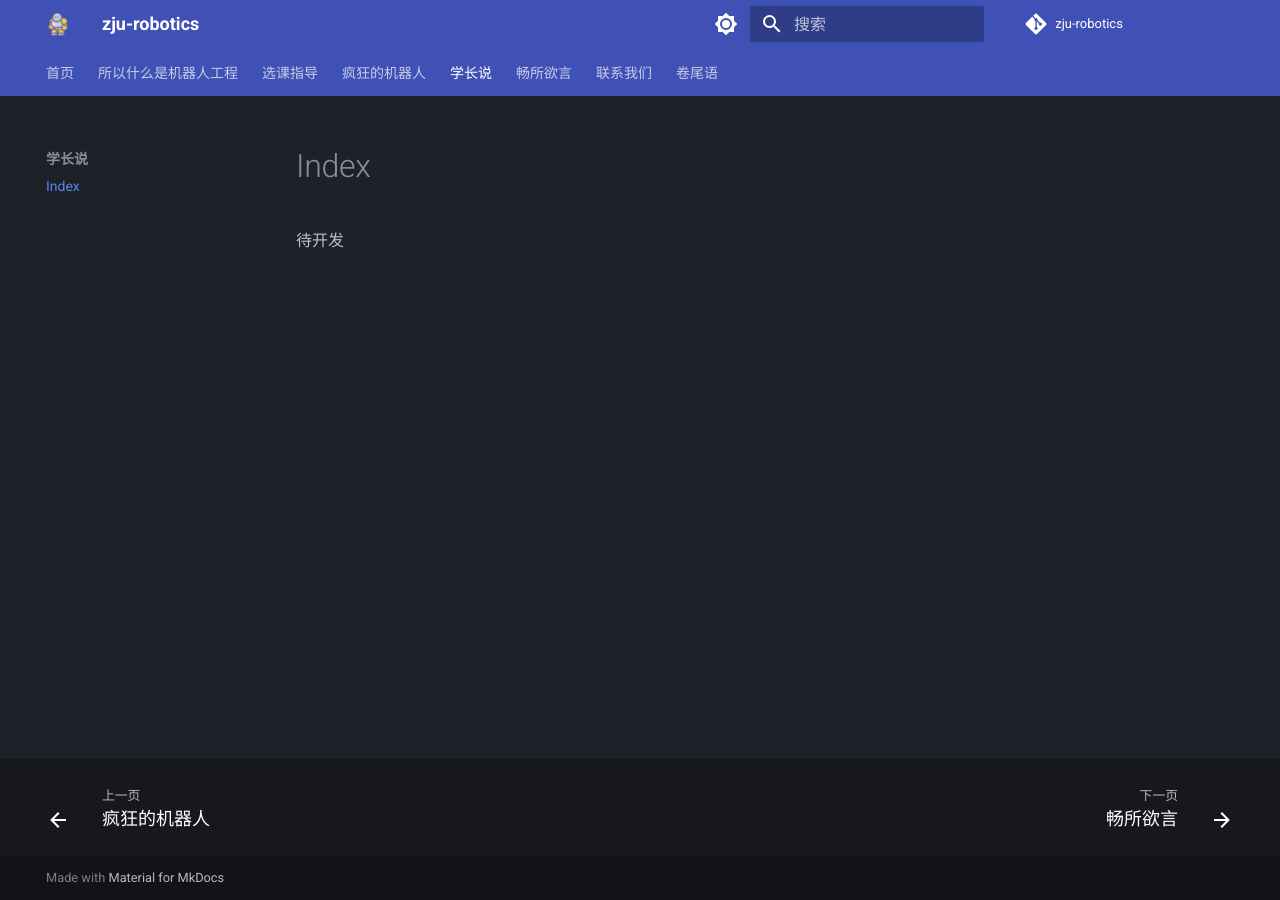
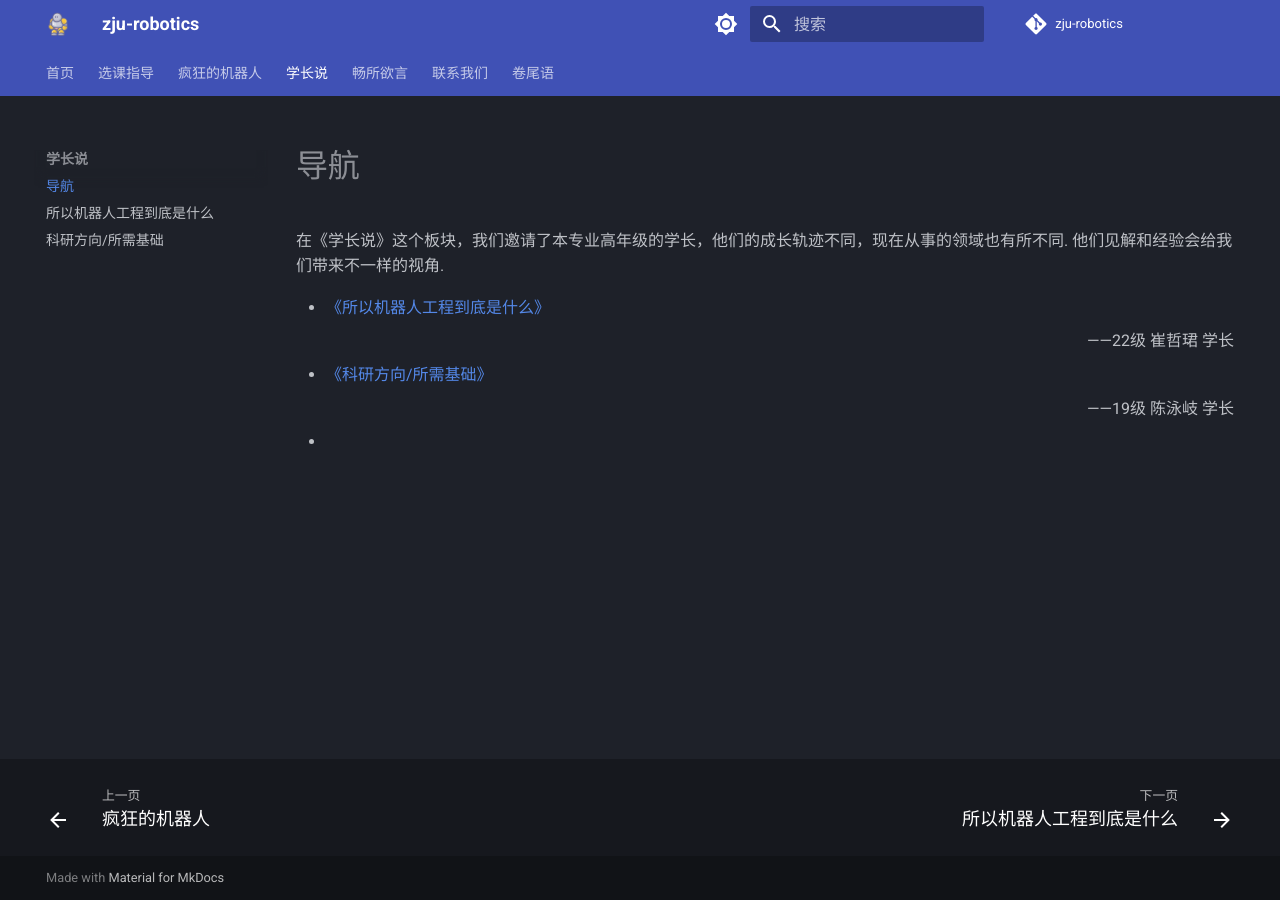
Before and after one commit to bclz19/zju-robotics, an MkDocs documentation site: the page built from docs/senior_speech/index.md, in a window 1280 px wide. Built offline with MkDocs 1.6.1 and Material for MkDocs 9.7.7, drawn with Linux system fonts in a browser that asks for light colours; comment, search, counter and statistics services are not loaded.

```diff
--- a/docs/senior_speech/index.md
+++ b/docs/senior_speech/index.md
@@ -1 +1,7 @@
-待开发
+# 导航
+
+在《学长说》这个板块，我们邀请了本专业高年级的学长，他们的成长轨迹不同，现在从事的领域也有所不同. 他们见解和经验会给我们带来不一样的视角.
+
+* [《所以机器人工程到底是什么》](whats_robotics.md) <p align="right"> ——22级 崔哲珺 学长 </p>
+* [《科研方向/所需基础》](research_guidance.md)      <p align="right"> ——19级 陈泳岐 学长 </p>
+*
--- a/mkdocs.yml
+++ b/mkdocs.yml
@@ -90,8 +90,8 @@ nav:
   - 首页:
     - 热烈欢迎24级新同学: index.md
     - 一点严肃的事情: seriousthing.md
-  - 所以什么是机器人工程:
-    - 所以什么是机器人工程: about_robotics.md
+  # - 所以什么是机器人工程:
+  #   - 所以什么是机器人工程: about_robotics.md
   - 选课指导:
     - select_course/index.md
     - 培养方案: select_course/Academic_Program/Academic_Program.md
@@ -136,10 +136,18 @@ nav:
       - 电路与模拟电子技术: select_course/political/mao_thought.md
       - 电路与模拟电子技术实验: select_course/political/xi_thought.md
       - 概率论与数理统计: select_course/political/situation_policy2.md
+
+    - 短学期课程:
+      - select_course/short_term/short_term_index.md
+      - ROS与机器人仿真软件: select_course/short_term/ros.md
+      - 专业认知: select_course/short_term/Major_Cognition.md
+      - 机器人基础实践: select_course/short_term/Basic_Practice_Of_Robot.md
   - 疯狂的机器人:
     - 疯狂的机器人: "crazy_robotics.md"
   - 学长说:
     - senior_speech/index.md
+    - 所以机器人工程到底是什么: senior_speech/whats_robotics.md
+    - 科研方向/所需基础: research_guidance.md
   - 畅所欲言:
     - 畅所欲言: "chats.md"
   - 联系我们: connect_us.md
```
Also changed, not shown: docs/select_course/short_term/short_term_index.md (added, +18 -0 lines), docs/senior_speech/whats_robotics.md (added, +15 -0 lines), docs/select_course/short_term/Basic_Practice_Of_Robot.md (added), docs/select_course/short_term/Major_Cognition.md (added), docs/select_course/short_term/ros.md (added), docs/senior_speech/research_guidance.md (added).
